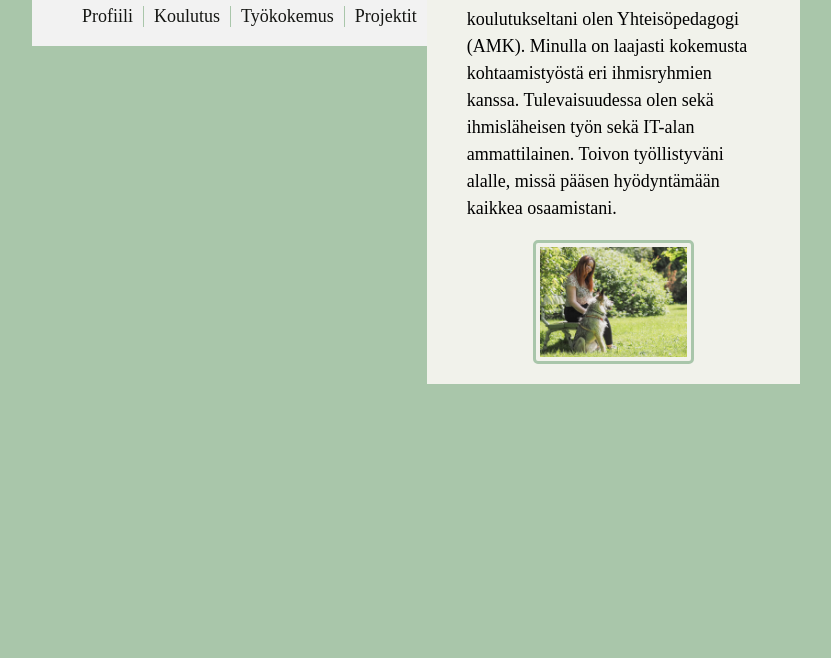
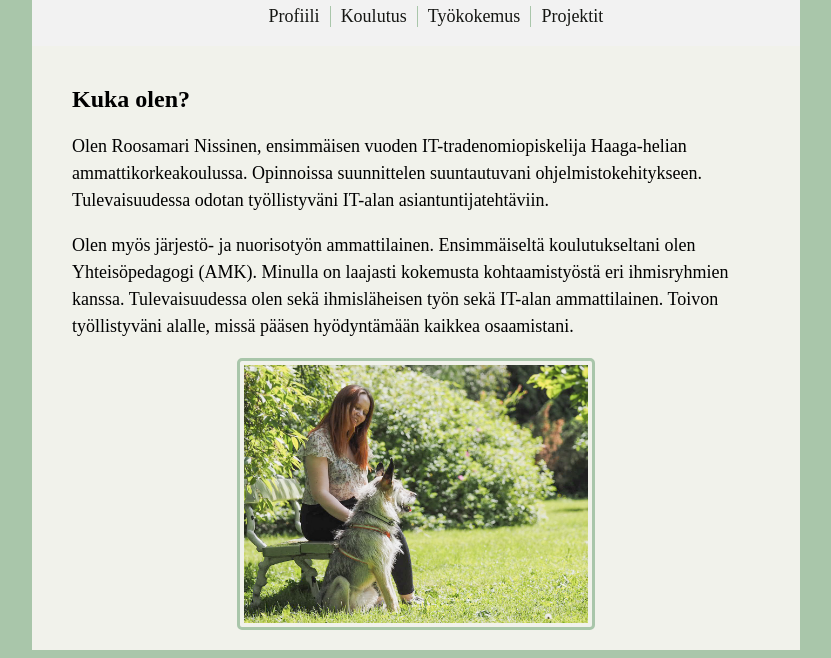
Before and after one commit to ruusumeri/ruusumeri.github.io, a plain HTML site: page index.html in a window 1280 px wide. Shown: the part 372-1030 px from the top of the page, without its empty margins (224-1055 px from the left). Before the commit the page ends 800 px from the top, so only its background shows below. Drawn offline with Linux system fonts and the light colour scheme.

Commit message:
Update index.html

```diff
--- a/index.html
+++ b/index.html
@@ -12,22 +12,12 @@
     <h1>Roosan portfolio</h1>
   </header>
 
-
-  <nav>
-   <nav class="flex-container">
+<nav>
     <ul>
-      <div class="felx-item"></div>
-        <li><a href="index.html">Profiili</a></li>
-      </div>
-      <div class="felx-item"></div>
-        <li><a href="koulutus.html">Koulutus</a></li>
-      </div>
-      <div class="felx-item"></div>
-        <li><a href="tyokokemus.html">Työkokemus</a></li>
-      </div>
-      <div class="felx-item"></div>
-        <li><a href="projektit.html">Projektit</a></li>
-      </div>
+      <li><a href="index.html">Profiili</a></li>
+      <li><a href="Koulutus.html">Koulutus</a></li>
+      <li><a href="Tyokokemus.html">Työkokemus</a></li>
+      <li><a href="Projektit.html">Projektit</a></li>
     </ul>
   </nav>
 
```
